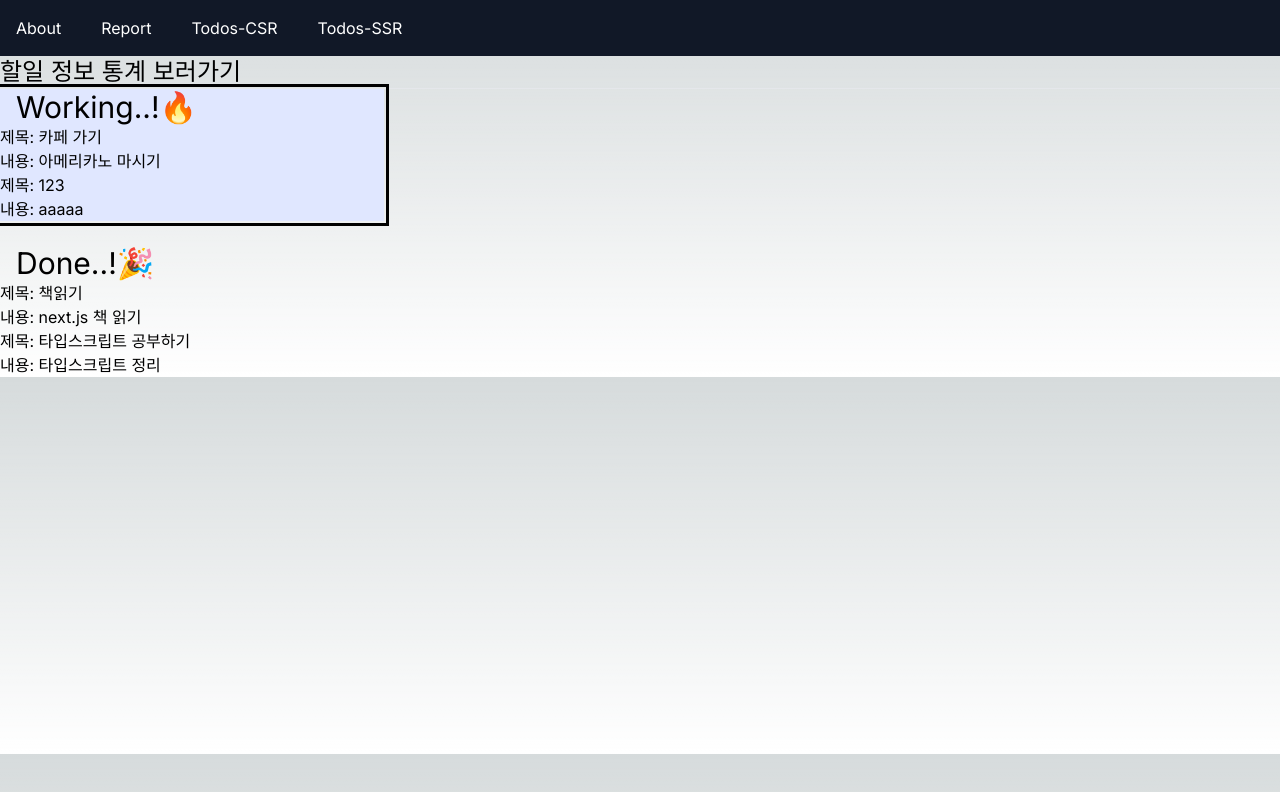
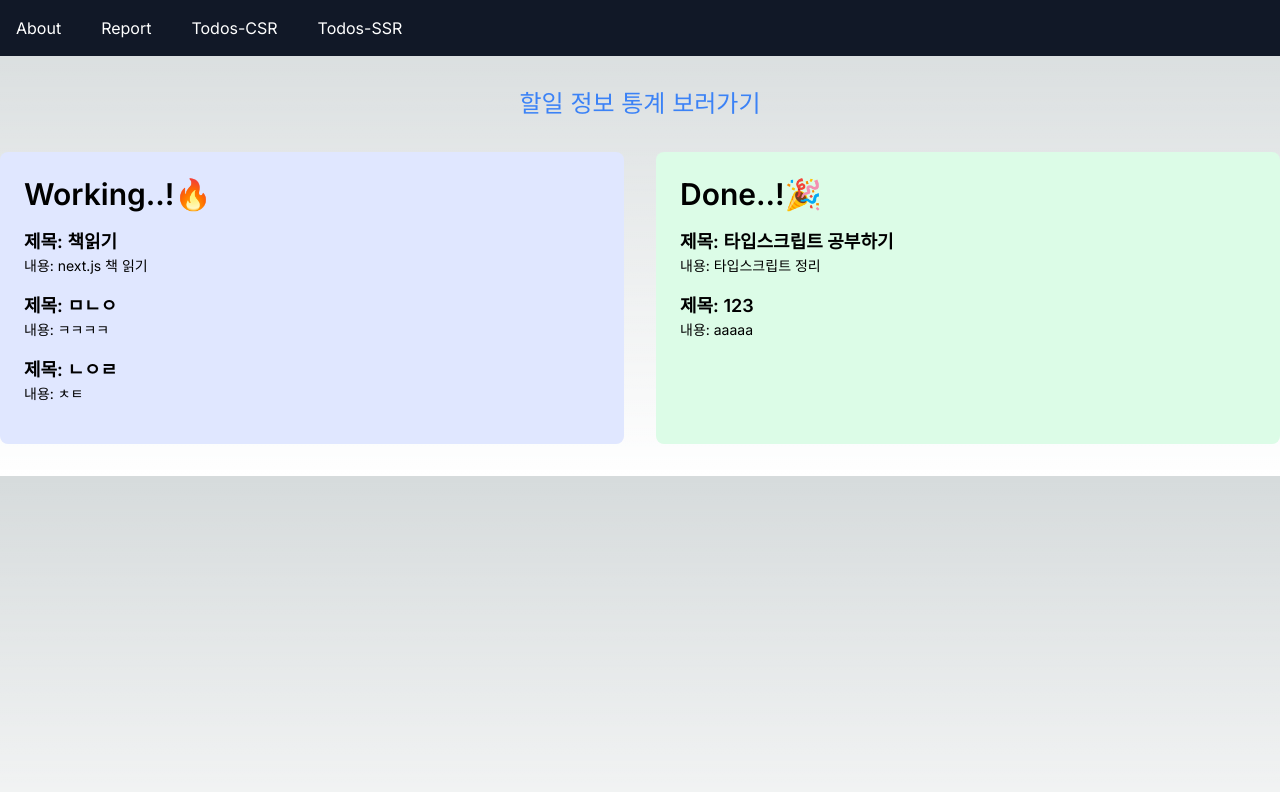
Before and after one commit to developeryeon/nextjs-todolist, a Next.js app: page /todo-ssr in a window 1280 px wide. Shown: the top 792 px of the page. Built offline with nearby package versions, Linux system fonts and the light colour scheme; data requests are answered from the project's data file.

Commit message:
[add] : css 추가

```diff
--- a/db.json
+++ b/db.json
@@ -6,16 +6,10 @@
   },
   "todos": [
     {
-			"id": "1",
-			"title": "카페 가기",
-			"contents": "아메리카노 마시기",
-			"isDone": false
-		},
-		{
       "id": "2",
       "title": "책읽기",
       "contents": "next.js 책 읽기",
-			"isDone": true
+      "isDone": false
     },
     {
       "id": "3",
@@ -27,6 +21,18 @@
       "id": "1,710,423,822,775",
       "title": "123",
       "contents": "aaaaa",
+      "isDone": true
+    },
+    {
+      "id": "1,710,463,373,055",
+      "title": "ㅁㄴㅇ",
+      "contents": "ㅋㅋㅋㅋ",
+      "isDone": false
+    },
+    {
+      "id": "1,710,464,421,771",
+      "title": "ㄴㅇㄹ",
+      "contents": "ㅊㅌ",
       "isDone": false
     }
   ]
--- a/src/app/todo-ssr/page.tsx
+++ b/src/app/todo-ssr/page.tsx
@@ -1,3 +1,4 @@
+import TodoForm from '@/components/todoComponents/TodoForm';
 import { TodoType } from '@/types';
 import Link from 'next/link';
 import React from 'react';
@@ -9,33 +10,36 @@ const TodoSSRPage = async () => {
 	const todoList: TodoType[] = await response.json();
 
 	return (
-		<section>
-			<div className="text-2xl">
+		<section className="container mx-auto py-8">
+			<div className="text-center text-2xl mb-8">
+				<span className="text-blue-500 hover:underline">
 					<Link href={'/report'}>할일 정보 통계 보러가기</Link>
+				</span>
 			</div>
-			<hr />
-			<div className="bg-indigo-100 outline outline-offset-2  max-w-96">
-				<h2 className="text-3xl text-black ml-4 ">Working..!🔥</h2>
+
+			<div className="grid grid-cols-1 md:grid-cols-2 gap-8">
+				<div className="bg-indigo-100 rounded-lg p-6">
+					<h2 className="text-3xl font-semibold mb-4">Working..!🔥</h2>
 					<div>
 						{todoList
 							.filter((todoItem) => {
 								return todoItem.isDone === false;
 							})
 							.map((todoItem) => (
-							<div key={todoItem.id}>
-								<p>
+								<div key={todoItem.id} className="mb-4">
+									<p className="text-lg font-semibold">
 										<label>제목: {todoItem.title}</label>
 									</p>
-								<p>
+									<p className="text-sm">
 										<label>내용: {todoItem.contents}</label>
 									</p>
 								</div>
 							))}
 					</div>
 				</div>
-			<br />
-			<div>
-				<h2 className="text-3xl text-black ml-4">Done..!🎉</h2>
+
+				<div className="bg-green-100 rounded-lg p-6">
+					<h2 className="text-3xl font-semibold mb-4">Done..!🎉</h2>
 					<div>
 						{todoList
 							.filter((todoItem) => {
@@ -43,11 +47,11 @@ const TodoSSRPage = async () => {
 							})
 							.map((todoItem) => {
 								return (
-								<div key={todoItem.id}>
-									<p>
+									<div key={todoItem.id} className="mb-4">
+										<p className="text-lg font-semibold">
 											<label>제목: {todoItem.title}</label>
 										</p>
-									<p>
+										<p className="text-sm">
 											<label>내용: {todoItem.contents}</label>
 										</p>
 									</div>
@@ -55,6 +59,7 @@ const TodoSSRPage = async () => {
 							})}
 					</div>
 				</div>
+			</div>
 		</section>
 	);
 };
--- a/src/components/todoComponents/TodoForm.tsx
+++ b/src/components/todoComponents/TodoForm.tsx
@@ -37,8 +37,8 @@ const TodoForm = () => {
 		<form onSubmit={onSubmitHandler} className="max-w-md mx-auto mt-8">
 			<h2 className="text-xl font-semibold mb-4">오늘의 할일을 작성해주세요!</h2>
 			<div className="flex">
-				<input type="text" value={title} onChange={onChangeTitleInput} className="mr-2 px-3 py-2 border border-gray-300 focus:outline-none focus:ring-2 focus:ring-blue-500 focus:border-transparent rounded-md flex-1" placeholder="제목을 입력하세요" />
-				<input type="text" value={contents} onChange={onChangeContentInput} className="px-3 py-2 border border-gray-300 focus:outline-none focus:ring-2 focus:ring-blue-500 focus:border-transparent rounded-md flex-1" placeholder="내용을 입력하세요" />
+				<input type="text" value={title} onChange={onChangeTitleInput} className="mr-2 px-3 py-2 border border-gray-300 focus:outline-none focus:ring-2 focus:ring-blue-500 focus:border-transparent rounded-md flex-1" placeholder="제목을 입력하세요" required />
+				<input type="text" value={contents} onChange={onChangeContentInput} className="px-3 py-2 border border-gray-300 focus:outline-none focus:ring-2 focus:ring-blue-500 focus:border-transparent rounded-md flex-1" placeholder="내용을 입력하세요" required />
 				<button type="submit" className="px-4 py-2 bg-blue-500 text-white font-semibold rounded-md hover:bg-blue-600 focus:outline-none focus:bg-blue-600">
 					ADD
 				</button>
```
Lines whose indentation alone changed are shown as unchanged.
